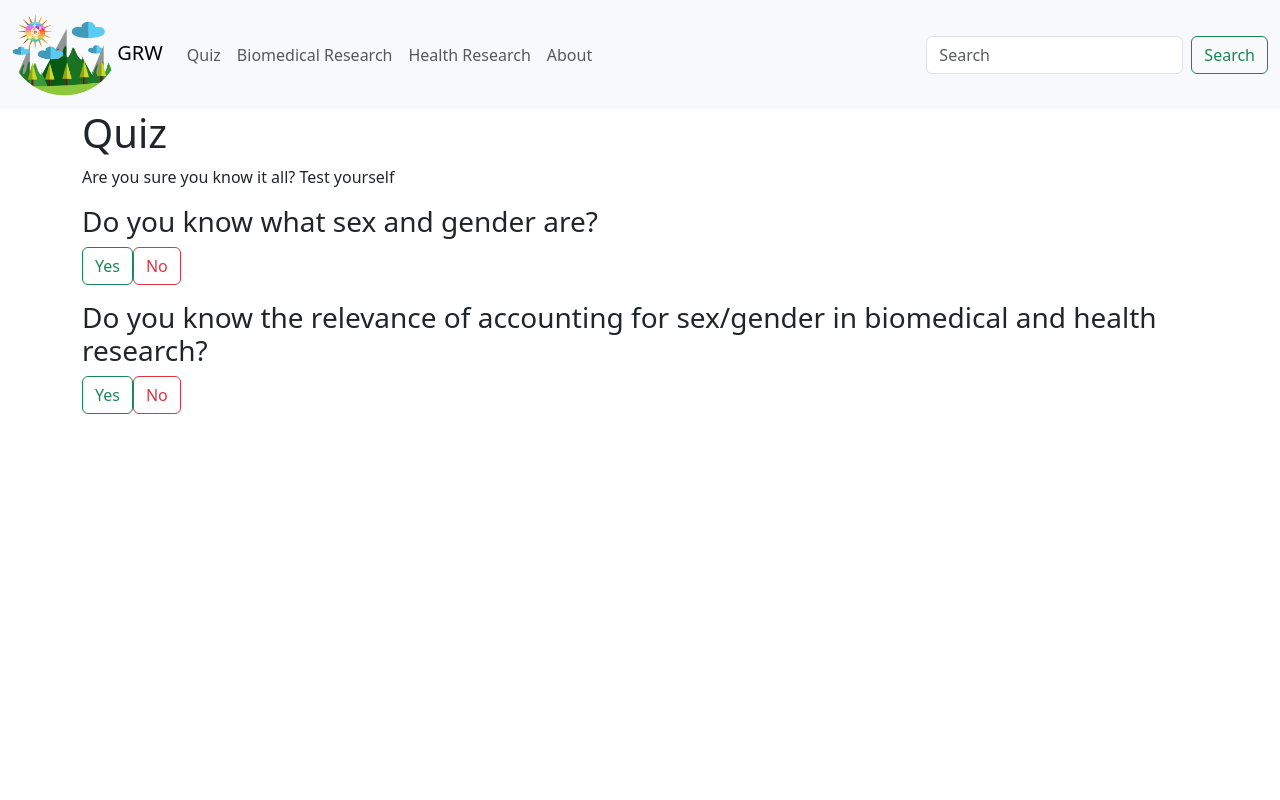
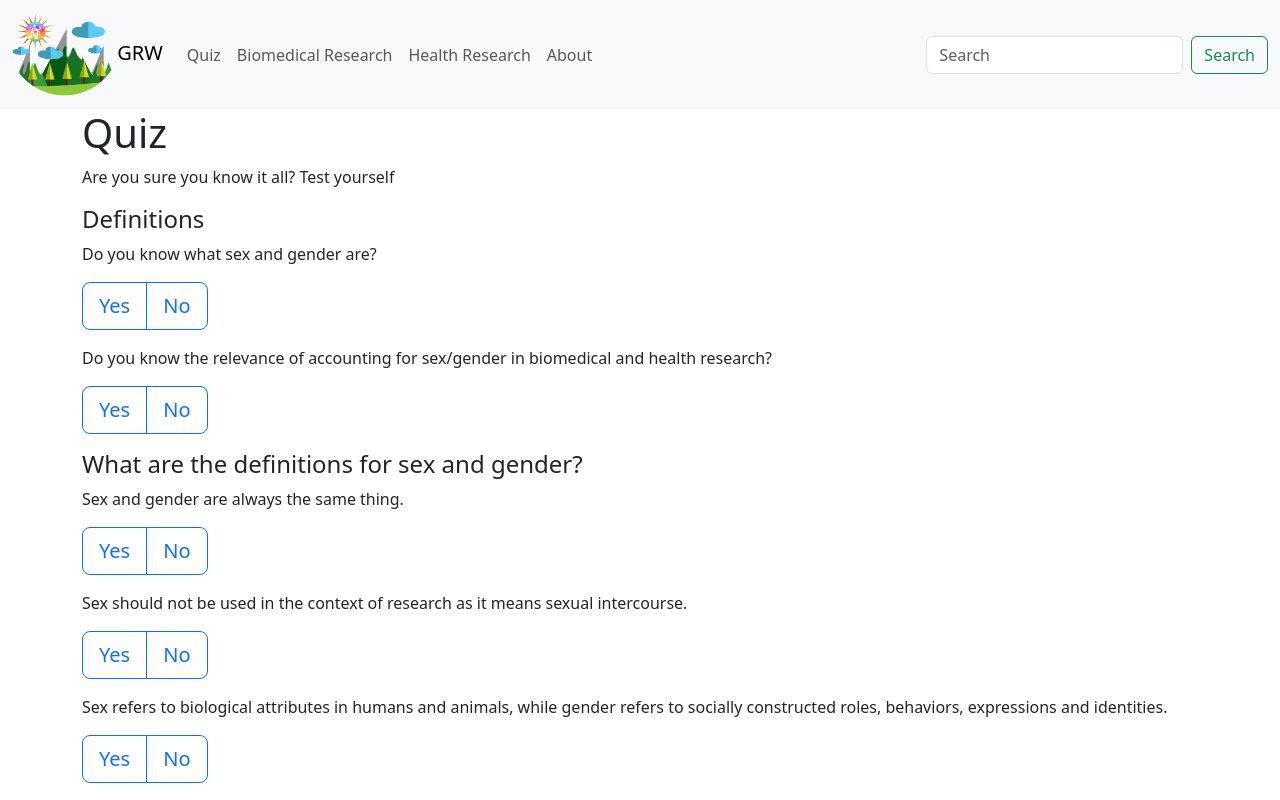
Before and after one commit to genderful-research/genderful_research_world, a Vue app: page /quiz in a window 1280 px wide. Shown: the top 800 px of the page. Built offline with nearby package versions, Linux system fonts and the light colour scheme.

Commit message:
Add quiz questions

```diff
--- a/src/assets/quiz.yml
+++ b/src/assets/quiz.yml
@@ -1,12 +1,8 @@
 general:
-  definition:
-    question: Do you know what sex and gender are?
-    yes: go somwhere
-    no: go somewhere else
-  relevance:
-    question: Do you know the relevance of accounting for sex/gender in biomedical and health research?
-    yes: go somwhere
-    no: go somewhere else
+  title: Definitions
+  questions:
+    - question: Do you know what sex and gender are?
+    - question: Do you know the relevance of accounting for sex/gender in biomedical and health research?
 definitions:
   title: What are the definitions for sex and gender?
   questions:
--- /dev/null
+++ b/src/components/Question.vue
@@ -0,0 +1,26 @@
+<script setup>
+import {defineProps, ref} from "vue"
+defineProps({
+  item: Object,
+})
+const selected = ref()
+const answers = [
+    {text: 'Yes', value: 'yes'},
+    {text: 'No', value: 'no'},
+]
+</script>
+
+<template>
+    <p>{{ item.question }}</p>
+    <b-button-group>
+        <b-button
+            v-for="answer in answers"
+            variant="outline-primary"
+            size="lg"
+            :key="answer.value"
+            @click.stop="selected = answer.value"
+            :pressed="selected === answer.value">
+            {{ answer.text }}
+        </b-button>
+    </b-button-group>
+</template>
--- a/src/components/Quiz.vue
+++ b/src/components/Quiz.vue
@@ -1,29 +1,26 @@
 <script setup>
 import quiz from '@/assets/quiz.yml';
+// import {ref} from 'vue'
+import Question from './Question.vue';
+// const buttonsSelected = ref()
+// const question = {
+//     text: "Do you know what sex and gender are?",
+//     id: "one",
+// }
+
+
 </script>
 
 <template>
   <div class="container">
     <div class="row">
       <div class="col">
-          <h3>{{ quiz.general.definition.question }}</h3>
-          <p>
-            <input type="radio" class="btn-check" name="definition" id="definition-yes" autocomplete="off">
-            <label class="btn btn-outline-success" for="definition-yes">Yes</label>
-
-            <input type="radio" class="btn-check" name="definition" id="definition-no" autocomplete="off">
-            <label class="btn btn-outline-danger" for="definition-no">No</label>
-          </p>
-          <h3>{{ quiz.general.relevance.question }}</h3>
-            <p>
-            <input type="radio" class="btn-check" name="options-outlined" id="success-outlined" autocomplete="off">
-            <label class="btn btn-outline-success" for="success-outlined">Yes</label>
-
-            <input type="radio" class="btn-check" name="options-outlined" id="danger-outlined" autocomplete="off">
-            <label class="btn btn-outline-danger" for="danger-outlined">No</label>
-          </p>
-
-    <!-- {{ quiz }} -->
+          <div v-for="section in quiz" :key="section.title">
+              <h4>{{ section.title }}</h4>
+              <p v-for="item in section.questions" :key="item.question">
+                  <Question :item="item"/>
+              </p>
+          </div>
       </div>
     </div>
     </div>
```
